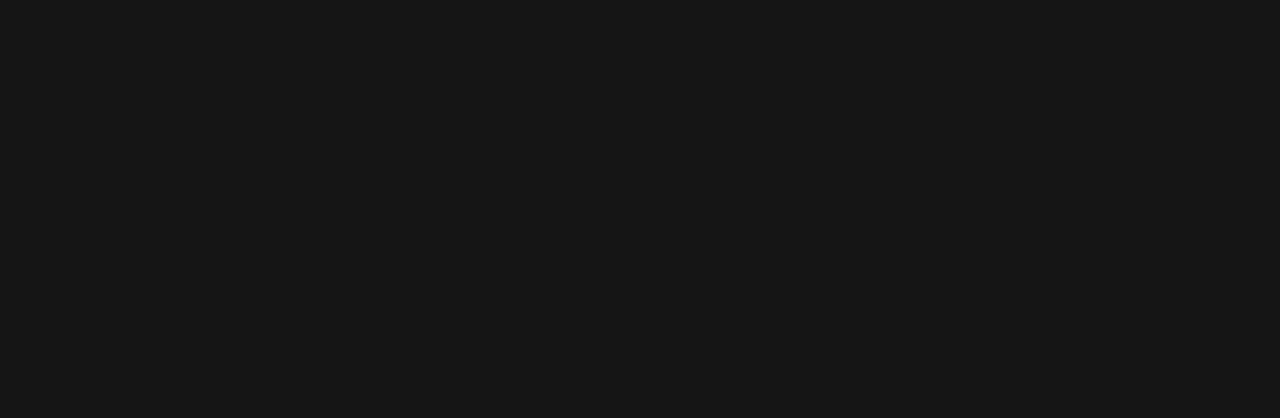
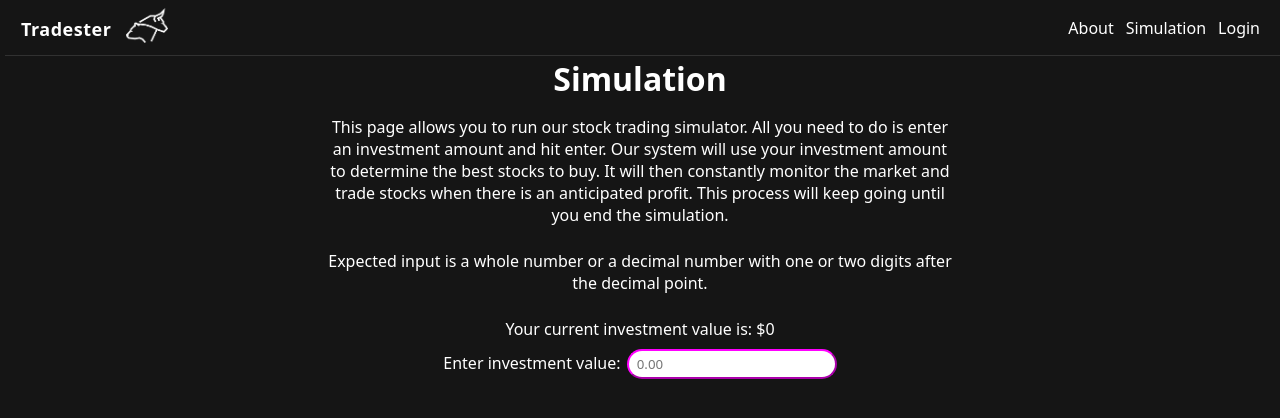
Before and after one commit to Capstone-Projects-2023-Spring/project-algorithmic-trading, a React (Create React App) app in the folder webapp/: page /simulation in a window 1280 px wide. Before the commit this address had no page. Shown: the top 418 px of the page. Built offline with nearby package versions, Linux system fonts and the light colour scheme.

Commit message:
Add simulation page with description and input validation.

```diff
--- a/webapp/src/App.js
+++ b/webapp/src/App.js
@@ -6,6 +6,7 @@
 import Post from "./components/Post";
 import Dashboard from "./components/Dashboard.tsx";
 import Login from "./components/Login.tsx";
+import Simulation from "./components/Simulation";
 import bull from "./bull.png";
 import "./style.css";
 import "./app.css";
@@ -23,6 +24,7 @@
             <Route index element={<HomePage />}></Route>
             <Route path="dashboard" element={<Dashboard />}></Route>
             <Route path="login" element={<Login />}></Route>
+            <Route path="simulation" element={<Simulation />}></Route>
           </Route>
         </Routes>
       </BrowserRouter>
@@ -48,6 +50,7 @@
         </Link>
         <div className="links">
           <Link to="/about">About</Link>
+          <Link to="/simulation">Simulation</Link>
           <Link to="/login">Login</Link>
         </div>
       </div>
--- /dev/null
+++ b/webapp/src/components/Simulation.js
@@ -0,0 +1,47 @@
+import { useState} from 'react';
+import { Outlet } from 'react-router-dom';
+import "./style/simulation.css";
+
+const Simulation = () => {
+  const [investment, setInvestment] = useState(0);
+
+  const onKeyDown = (event) => {
+    if (event.key === 'Enter') {
+      let value = parseFloat(event.target.value);
+      if (!isNaN(value) && event.target.checkValidity()) {
+        setInvestment(value);
+      }
+    }
+  }
+
+  return (
+    <div className="simulation">
+      <h1>Simulation</h1>
+
+      <div className="description">
+        <p>
+          This page allows you to run our stock trading simulator. All you need to do is enter an investment amount and hit enter.
+          Our system will use your investment amount to determine the best stocks to buy.
+          It will then constantly monitor the market and trade stocks when there is an anticipated profit.
+          This process will keep going until you end the simulation.
+        </p>
+        <br />
+        <p>
+          Expected input is a whole number or a decimal number with one or two digits after the decimal point.
+        </p>
+        <br />
+      </div>
+
+      <p>Your current investment value is: ${investment}</p>
+
+      <div className="investment-input">
+        <label>Enter investment value: </label>
+        <input inputMode="decimal" pattern="^\d+(\.\d{1,2})?$" placeholder="0.00" onKeyDown={onKeyDown}/>
+      </div>
+
+      <Outlet />
+    </div>
+  );
+}
+
+export default Simulation;
--- /dev/null
+++ b/webapp/src/components/style/simulation.css
@@ -0,0 +1,31 @@
+.simulation {
+  text-align: center;
+}
+
+.simulation h1 {
+  margin-bottom: 1rem;
+}
+
+.simulation .description {
+  margin: auto;
+  width: 50%;
+  text-align: center;
+}
+
+.simulation .investment-input {
+  margin-top: 0.5rem;
+}
+
+.simulation input {
+  background-color:white;
+  color: black;
+  border-radius: 20px;
+  border-style: outset;
+  border-color: magenta;
+  border-width: 2px;
+  padding: 0.25rem 0rem 0.25rem 0.5rem;
+}
+
+.simulation input:invalid {
+  background-color: lightpink;
+}
```
